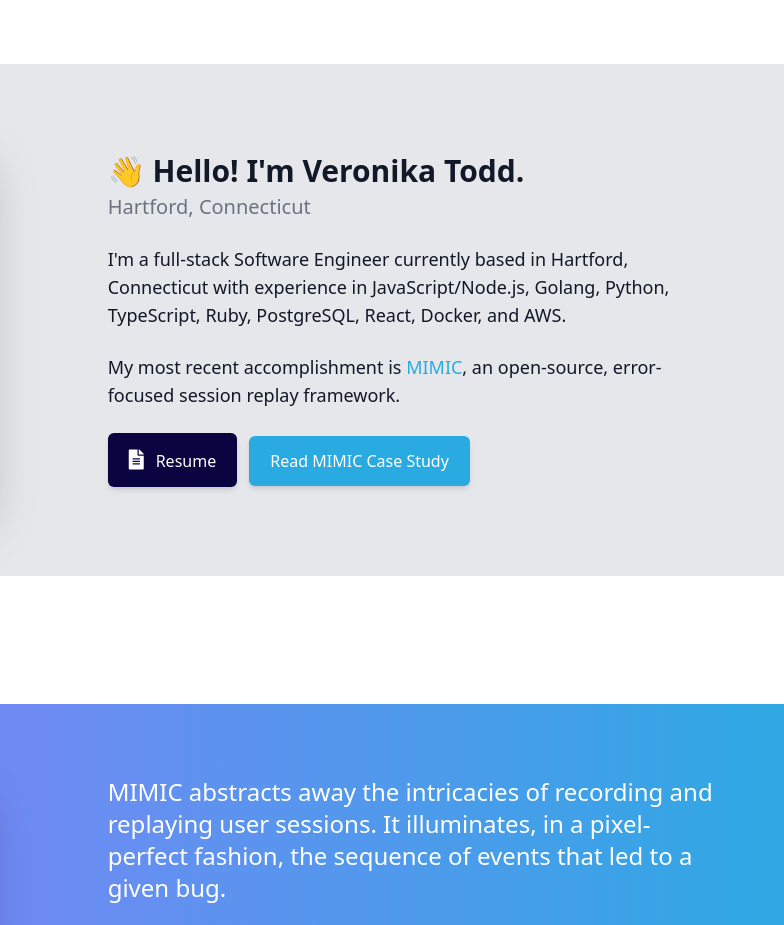
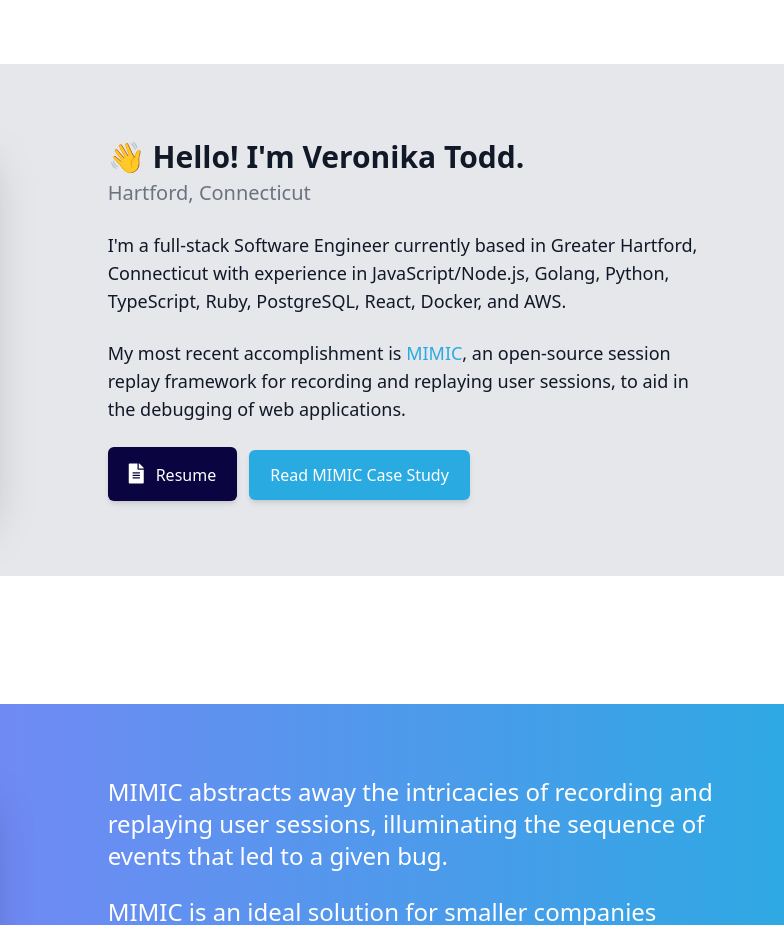
Before and after one commit to VSTodd/vstodd.github.io, a website built with Vite: page index.html in a window 1280 px wide. Shown: the top 925 px of the page, 431-1215 px from the left. Built offline with nearby package versions, Linux system fonts and the light colour scheme.

Commit message:
improvement: minor wording changes

```diff
--- a/index.html
+++ b/index.html
@@ -204,7 +204,7 @@
               </h4>
               <p class="text-lg text-gray-900 mt-6">
                 I'm a full-stack Software Engineer currently based in
-                Hartford, Connecticut with experience in
+                Greater Hartford, Connecticut with experience in
                 JavaScript/Node.js, Golang, Python, TypeScript, Ruby, PostgreSQL, React, Docker, and AWS.
               </p>
               <p class="text-lg text-gray-900 mt-6">
@@ -214,7 +214,8 @@
                   href="https://mimic-replay.com"
                   target="_blank"
                   >MIMIC</a
-                >, an open-source, error-focused session replay framework.
+                >, an open-source session replay framework for recording and replaying user sessions, to aid in the
+                debugging of web applications.
               </p>
               <a
                 class="
@@ -346,8 +347,8 @@
                 "
               >
               <p class="text-2xl text-white mt-6">
-                MIMIC abstracts away the intricacies of recording and replaying user sessions. It illuminates, in a pixel-perfect
-                fashion, the sequence of events that led to a given bug.
+                MIMIC abstracts away the intricacies of recording and replaying user sessions, illuminating the sequence of events that
+                led to a given bug.
               </p>
               <p class="text-2xl text-white mt-6">
                 MIMIC is an ideal solution for smaller companies looking for a low cost, easy to implement session replay
```
Also changed, not shown: dist/index.html.
